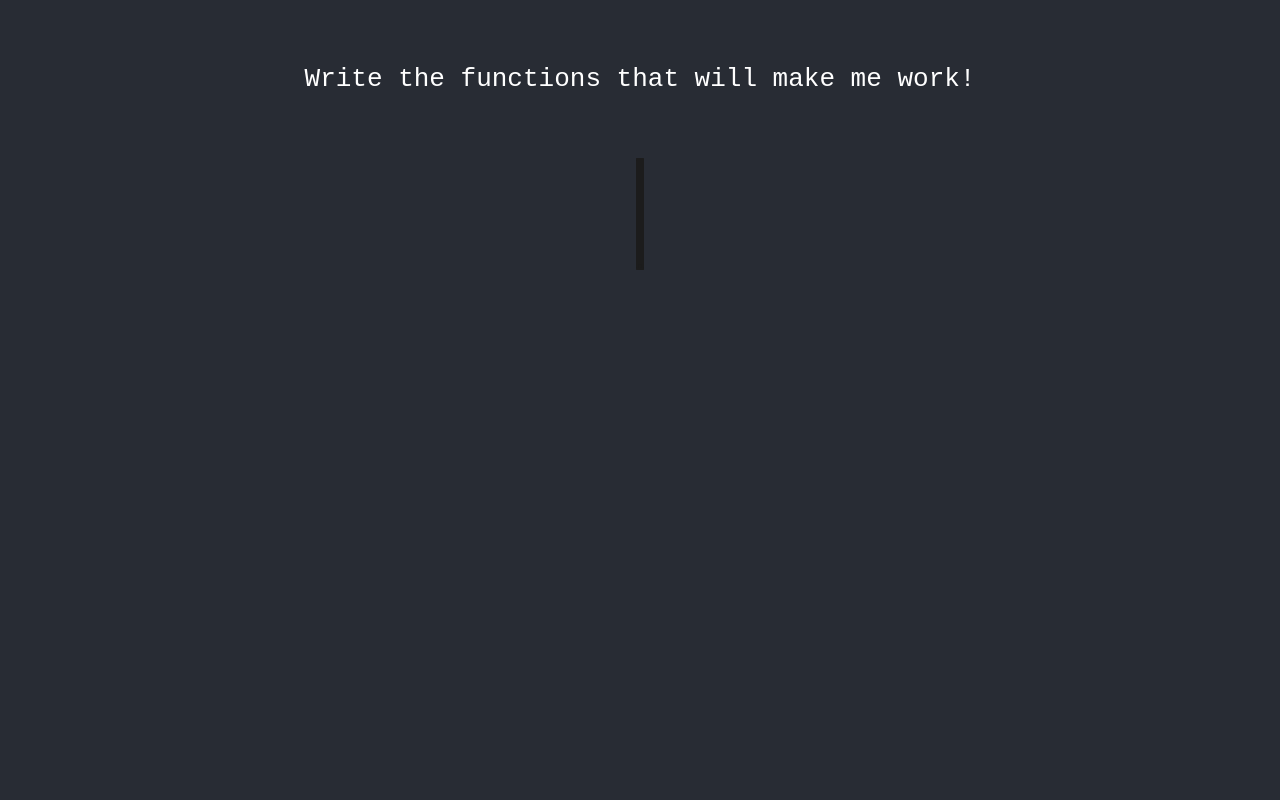
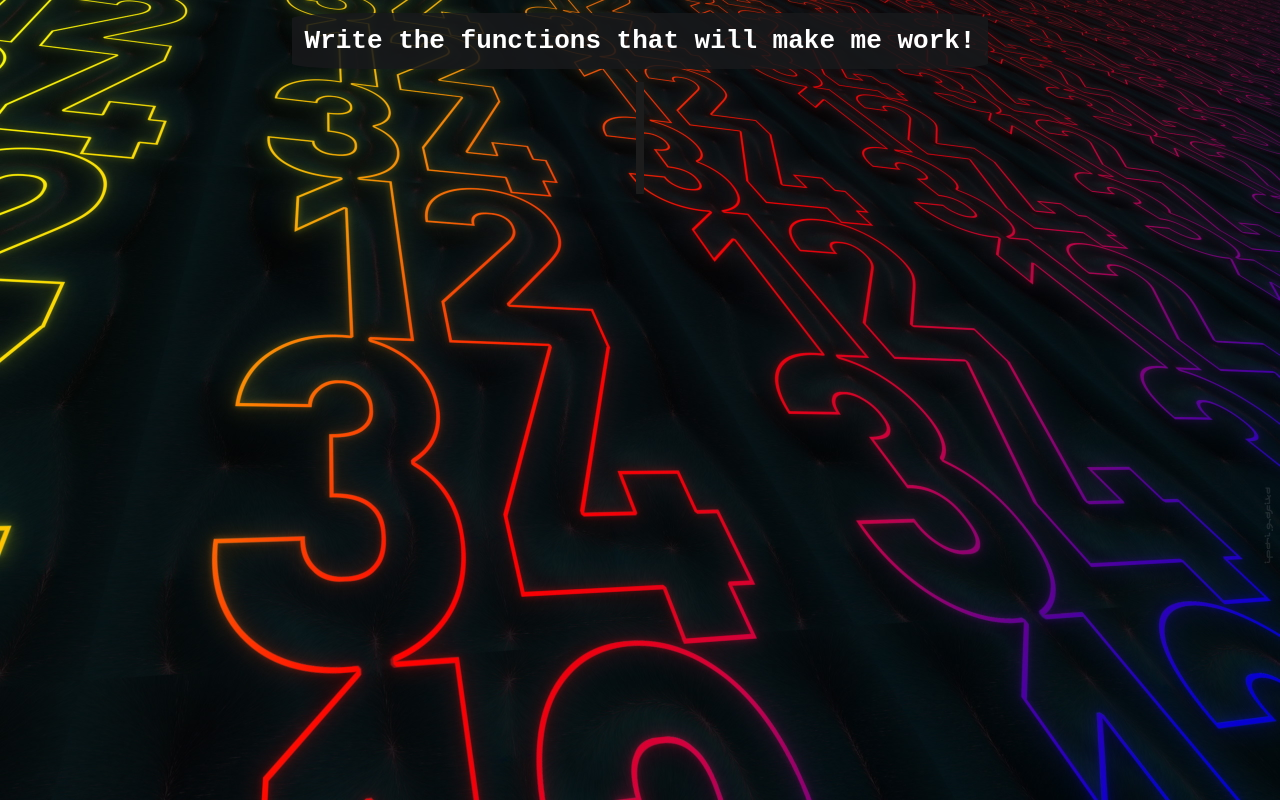
Before and after one commit to zilbers/Challenge-Calculator, a React (Create React App) app: page / in a window 1280 px wide. Built offline with nearby package versions, Linux system fonts and the light colour scheme.

Commit message:
Update App.css

```diff
--- a/src/App.css
+++ b/src/App.css
@@ -7,18 +7,27 @@ display: flex;
 flex-direction: column;
 align-items: center;
 background-color: #282c34;
+background-image: url("./components/css/background.jpg");
+background-repeat: no-repeat;
+background-size: cover;
 min-height: 100vh;
 }
 
 .App-header {
-  background-color: #282c34;
+  /* background-color: #282c34; */
   display: flex;
   flex-direction: column;
   align-items: center;
   justify-content: center;
   font-size: calc(10px + 2vmin);
-  color: white;
-  padding: 5% 0;
+  color: rgb(255, 255, 255);
+  font-weight: 700;
+  padding: 1% 0;
+}
+.App-header code {
+  background-color: rgba(24, 25, 27, 0.87);
+  padding: 0.5em;
+  border-radius: 10%;
 }
 
 .calculator{
@@ -28,6 +37,7 @@ align-items: center;
 background-color:  #1C1C1C;
 border: 2px solid #1C1C1C;
 border-radius: 3%;
+margin-bottom: 1%;
 }
 
 .result{
```
